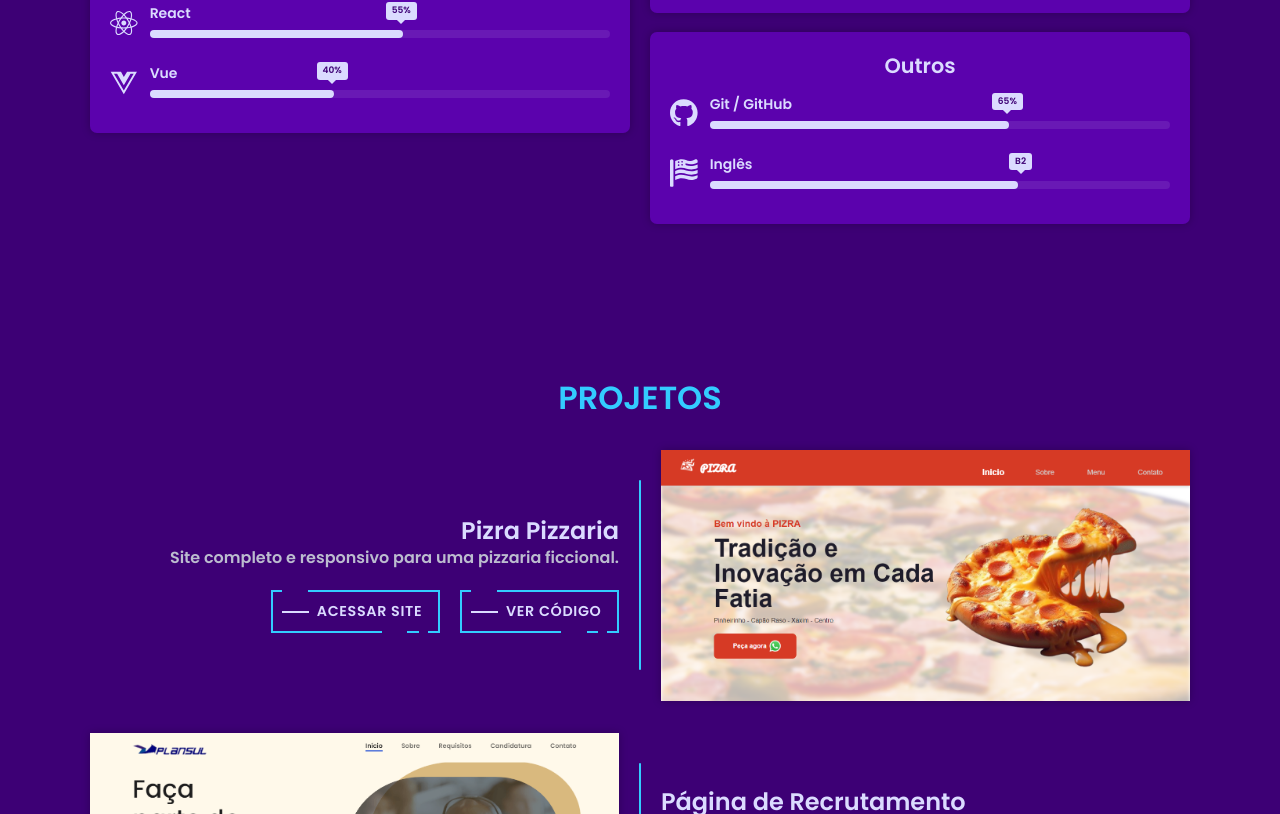
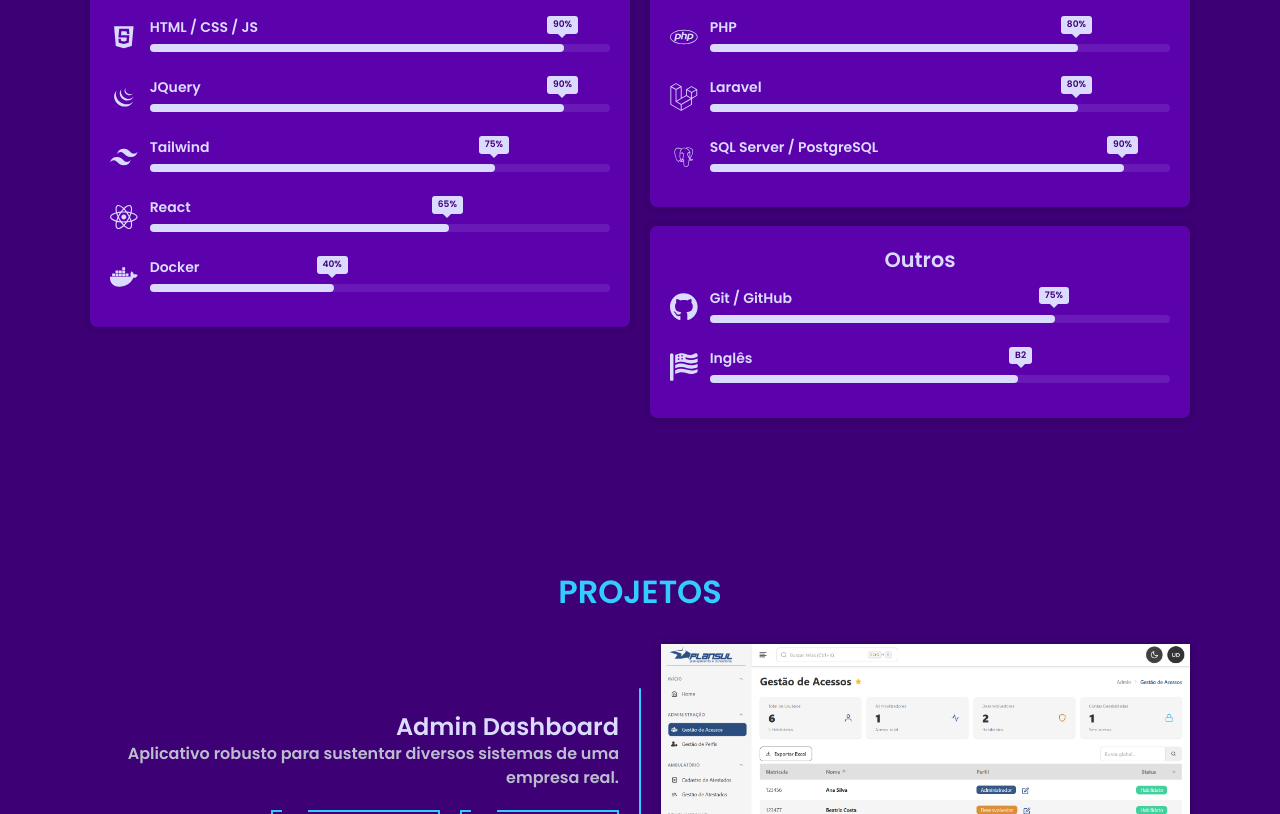
Before and after one commit to noanbrostt/portfolio, a React (Create React App) app: page / in a window 1280 px wide. Shown: the part 1606-2420 px from the top of the page. Built offline with nearby package versions, Linux system fonts and the light colour scheme.

Commit message:
Bugs pequenos e Adição do projeto "Admin Dashboard"

```diff
--- a/src/Components/Home/Home.css
+++ b/src/Components/Home/Home.css
@@ -1,5 +1,6 @@
 #home {
-    margin-bottom: 120px;
+    margin-bottom: 20px;
+    height: calc(100vh - 80px);
 }
 #homeBkg {
     position: absolute;
--- a/src/Components/Projects/Projects.jsx
+++ b/src/Components/Projects/Projects.jsx
@@ -2,6 +2,7 @@ import React from "react";
 import "./Projects.css";
 import ProjectCard from './ProjectCard';
 import { Trans } from "react-i18next";
+import admin from "../../assets/projects/Admin.png";
 import pizra from "../../assets/projects/Pizra.png";
 import plansul from "../../assets/projects/recrutamento-plansul.png";
 import tinder from "../../assets/projects/tinder.png";
@@ -15,6 +16,14 @@ export const Projects = () => {
                     <Trans i18nKey="projects.title" />
                 </h2>
                 <div className="allProjects">
+
+                    <ProjectCard
+                        title={<Trans i18nKey="projects.admin.title" />}
+                        description={<Trans i18nKey="projects.admin.description" />}
+                        deployUrl="https://noanbrostt.github.io/Plansul-Admin/"
+                        codeUrl="https://github.com/noanbrostt/Plansul-Admin/"
+                        imageUrl={admin}
+                    />
 
                     <ProjectCard
                         title={<Trans i18nKey="projects.pizra.title" />}
--- a/src/Components/Skills/Skills.css
+++ b/src/Components/Skills/Skills.css
@@ -71,13 +71,13 @@
 .skillPer.jquery {
     width: 90%;
 }
-.skillPer.boostrap {
+.skillPer.tailwind {
     width: 75%;
 }
 .skillPer.react {
-    width: 55%;
+    width: 65%;
 }
-.skillPer.vue {
+.skillPer.docker {
     width: 40%;
 }
 .skillPer.php {
@@ -90,7 +90,7 @@
     width: 90%;
 }
 .skillPer.git {
-    width: 65%;
+    width: 75%;
 }
 .skillPer.ingles {
     width: 67%;
--- a/src/Components/Skills/Skills.jsx
+++ b/src/Components/Skills/Skills.jsx
@@ -2,14 +2,14 @@ import React from "react";
 import "./Skills.css";
 import {
     FaReact,
-    FaVuejs,
+    FaDocker,
     FaPhp,
     FaLaravel,
     FaGithub,
     FaFlagUsa,
 } from "react-icons/fa";
 import { DiJqueryLogo, DiJavascript, DiPostgresql } from "react-icons/di";
-import { BsBootstrap } from "react-icons/bs";
+import { SiTailwindcss } from "react-icons/si";
 import { Trans } from "react-i18next";
 
 export const Skills = () => {
@@ -50,12 +50,12 @@ export const Skills = () => {
                         </div>
 
                         <div className="skill">
-                            <BsBootstrap />
+                            <SiTailwindcss />
                             <div>
-                                <span className="title">Boostrap</span>
+                                <span className="title">Tailwind</span>
 
                                 <div className="skillBar">
-                                    <span className="skillPer boostrap" data-aos="width-animation">
+                                    <span className="skillPer tailwind" data-aos="width-animation">
                                         <span className="tooltip">75%</span>
                                     </span>
                                 </div>
@@ -69,19 +69,19 @@ export const Skills = () => {
 
                                 <div className="skillBar">
                                     <span className="skillPer react" data-aos="width-animation">
-                                        <span className="tooltip">55%</span>
+                                        <span className="tooltip">65%</span>
                                     </span>
                                 </div>
                             </div>
                         </div>
 
                         <div className="skill">
-                            <FaVuejs />
+                            <FaDocker />
                             <div>
-                                <span className="title">Vue</span>
+                                <span className="title">Docker</span>
 
                                 <div className="skillBar">
-                                    <span className="skillPer vue" data-aos="width-animation">
+                                    <span className="skillPer docker" data-aos="width-animation">
                                         <span className="tooltip">40%</span>
                                     </span>
                                 </div>
@@ -144,7 +144,7 @@ export const Skills = () => {
 
                                 <div className="skillBar">
                                     <span className="skillPer git" data-aos="width-animation">
-                                        <span className="tooltip">65%</span>
+                                        <span className="tooltip">75%</span>
                                     </span>
                                 </div>
                             </div>
--- a/src/locale/en.json
+++ b/src/locale/en.json
@@ -25,6 +25,8 @@
         "projects.button.code": "VIEW CODE",
         "projects.pizra.title": "Pizra Pizzeria",
         "projects.pizra.description": "A complete and responsive website for a fictional pizzeria.",
+        "projects.admin.title": "Admin Dashboard",
+        "projects.admin.description": "Robust application to support multiple systems of a real company.",
         "projects.plansul.title": "Recruitment Page",
         "projects.plansul.description": "A real and responsive website created to recruit new employees for Plansul.",
         "projects.tinder.title": "Interactive Tinder",
--- a/src/locale/pt.json
+++ b/src/locale/pt.json
@@ -25,6 +25,8 @@
         "projects.button.code": "VER CÓDIGO",
         "projects.pizra.title": "Pizra Pizzaria",
         "projects.pizra.description": "Site completo e responsivo para uma pizzaria ficcional.",
+        "projects.admin.title": "Admin Dashboard",
+        "projects.admin.description": "Aplicativo robusto para sustentar diversos sistemas de uma empresa real.",
         "projects.plansul.title": "Página de Recrutamento",
         "projects.plansul.description": "Site real e responsivo criado pra capturar novos funcionários para a Plansul.",
         "projects.tinder.title": "Tinder Interativo",
```
Also changed, not shown: src/assets/projects/Admin.png (added).
